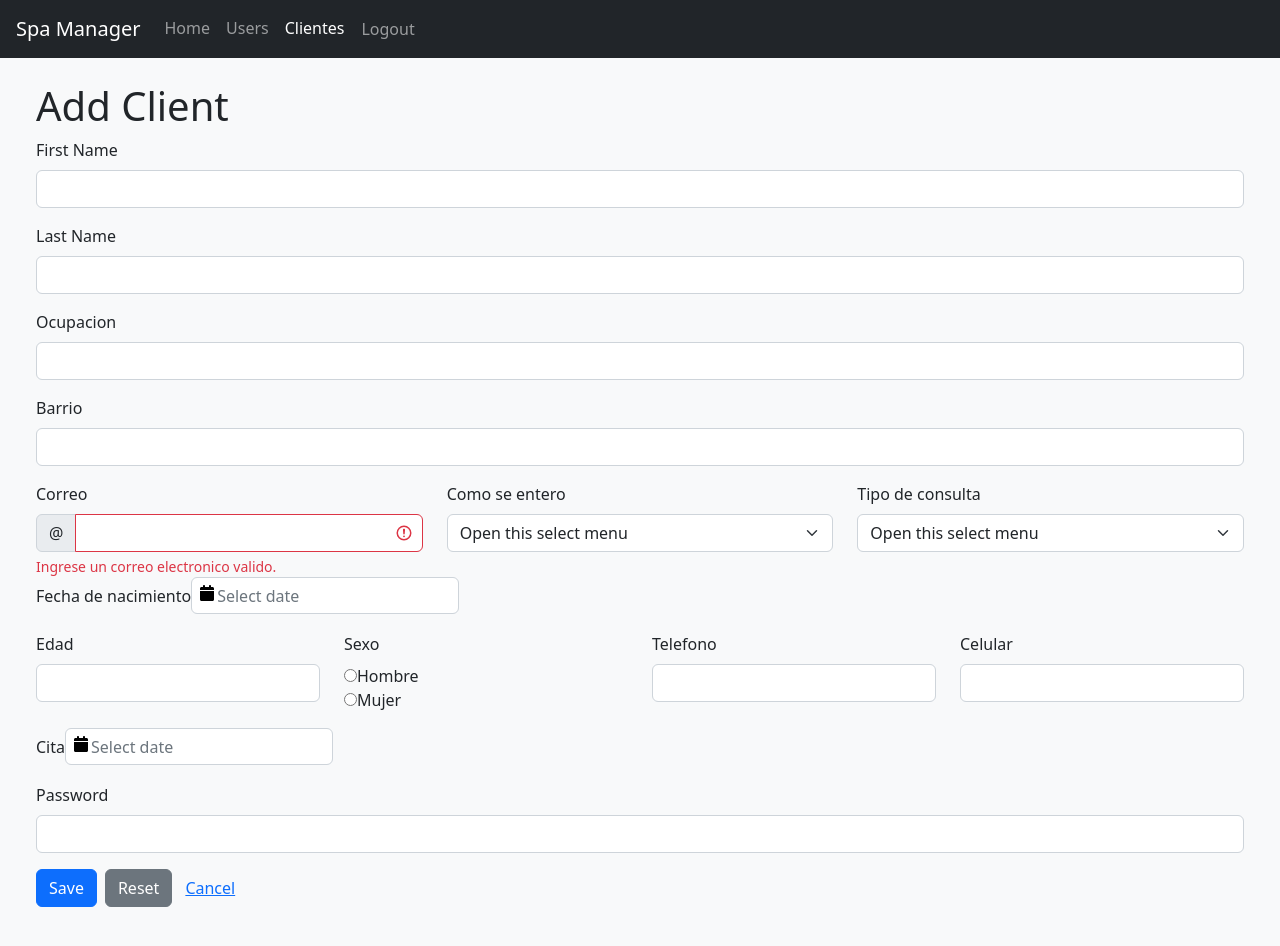
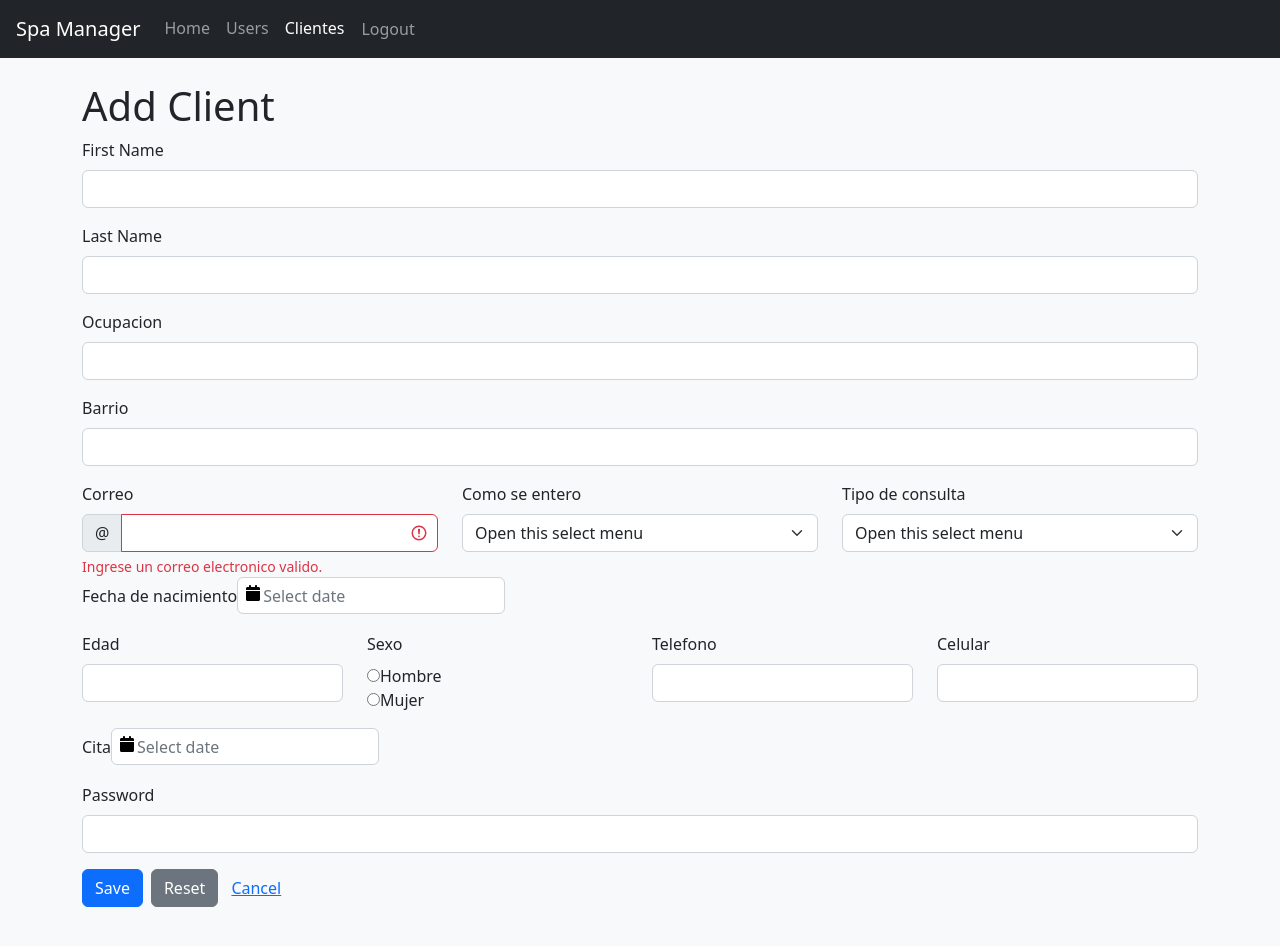
Before and after one commit to luismabr1/spa-manager, a Next.js app: page /clientes/add in a window 1280 px wide. Built offline with nearby package versions, Linux system fonts and the light colour scheme; sample sign-in values are in the browser's storage.

Commit message:
agrego form para buscar

```diff
--- a/components/clientes/Layout.jsx
+++ b/components/clientes/Layout.jsx
@@ -2,8 +2,8 @@ export { Layout };
 
 function Layout({ children }) {
     return (
-        <div className="p-4">
-            <div className="container-fluid container-full">
+        <div className="p-4 ">
+            <div className="container overflow-auto fit-card ">
                 {children}
             </div>
         </div>
--- a/next.config.js
+++ b/next.config.js
@@ -9,8 +9,8 @@ const nextConfig = {
     },
     publicRuntimeConfig: {
         apiUrl: process.env.NODE_ENV === 'development'
-            ? 'https://spa-manager.vercel.app/api' // development api
-            : 'https://spa-manager.vercel.app/api' // production api
+            ? 'http://localhost:3000/api' // development api
+            : 'http://localhost:3000/api' // production api
     }
 }
 
--- a/styles/globals.css
+++ b/styles/globals.css
@@ -4,7 +4,7 @@
 
 .container-full{
     width: 100%;
-    overflow: scroll;
+    overflow: hidden;
 
 }
 html {
@@ -12,7 +12,10 @@ html {
 }
 
 .fit-card{
-    width: 80%;
+    width: 500vh;
+    display: grid;
+    justify-content: center;
+    align-items: center;
 }
 
 .container-centered{
```
Also changed, not shown: pages/clientes/index.jsx (+7 -3 lines).
